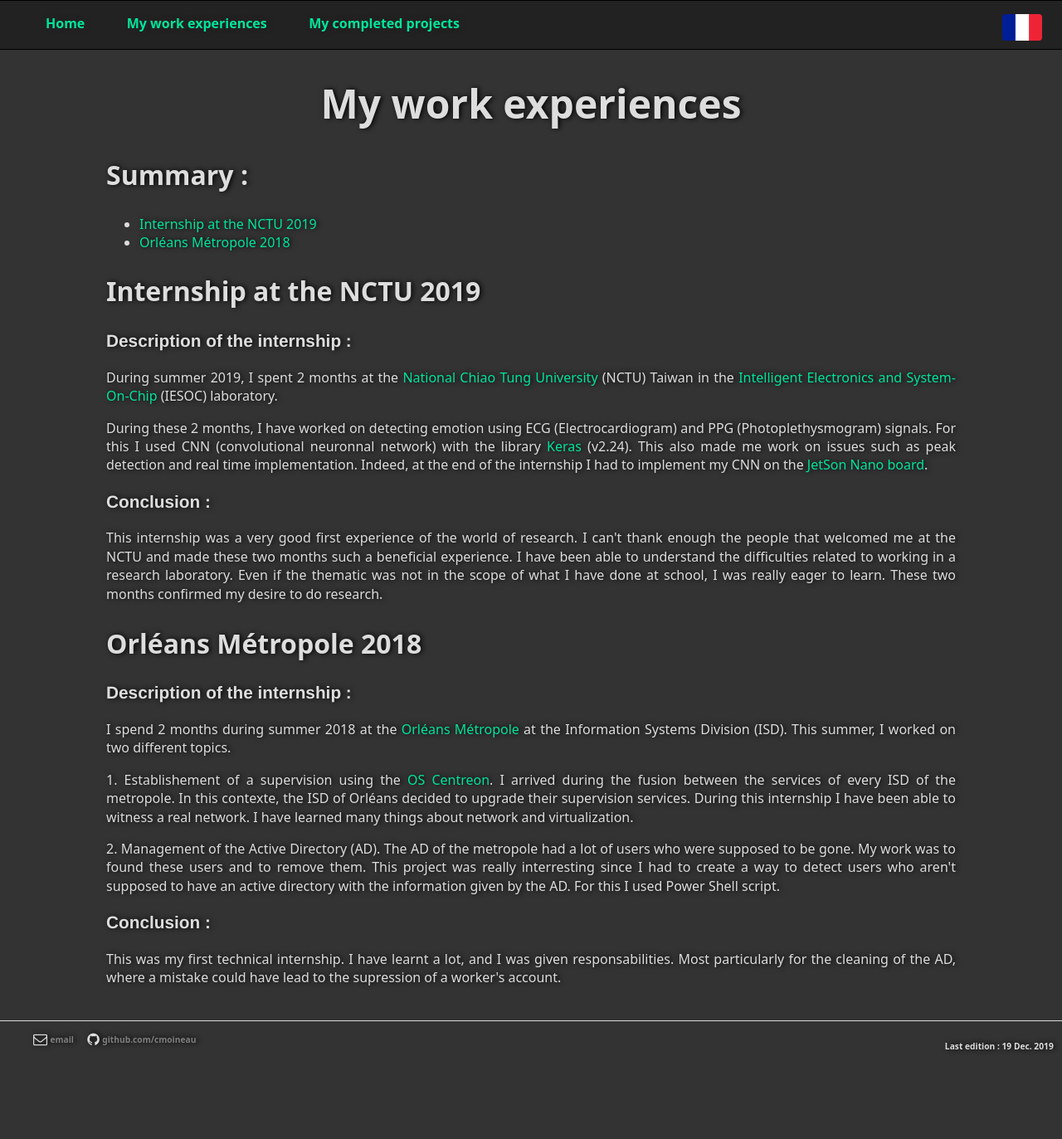
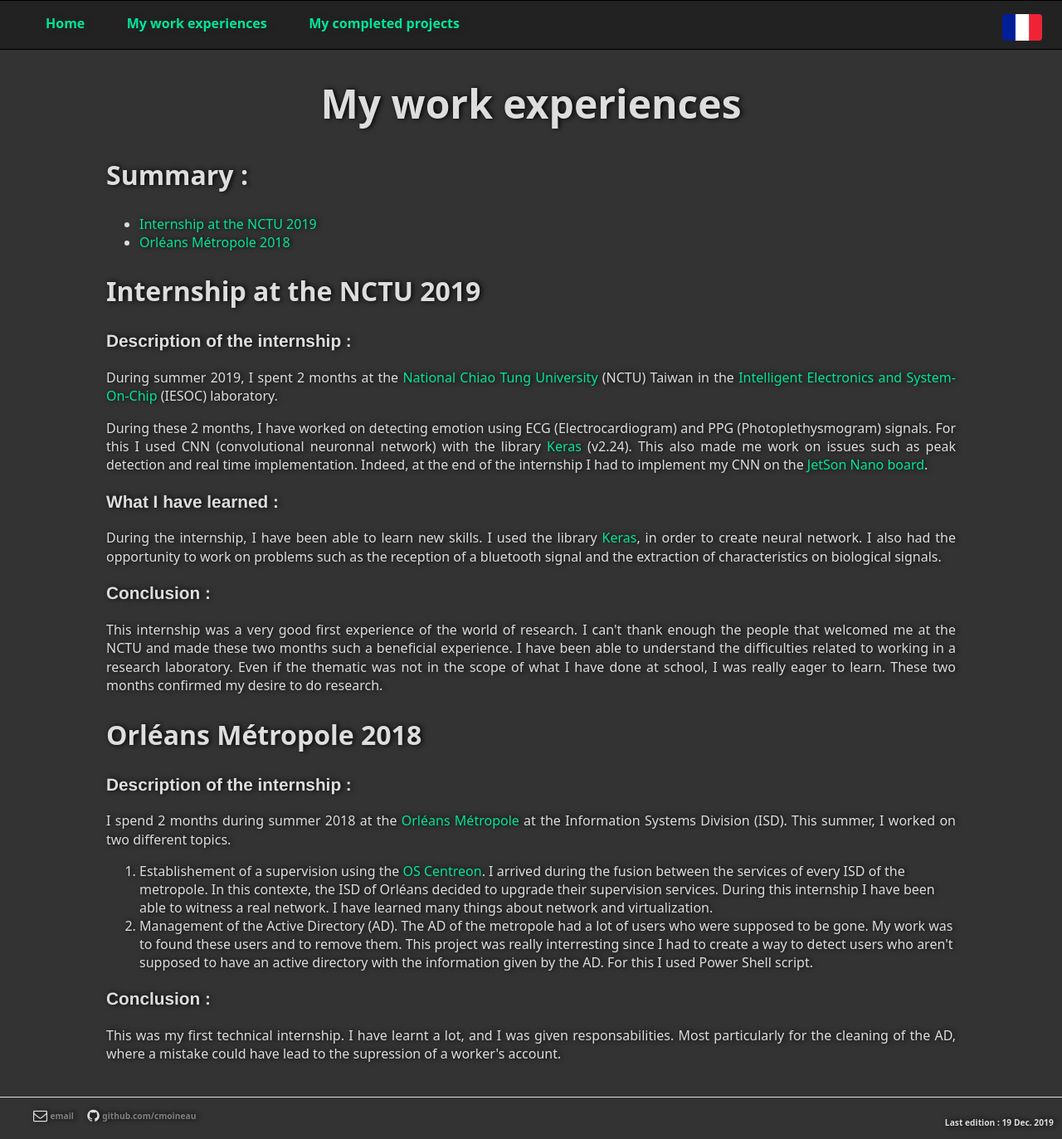
Before and after one commit to cmoineau/cmoineau.github.io, a Jekyll site: the page built from internship/index.html, in a window 1280 px wide. Shown: the whole page at 83% size. Built offline with Jekyll 4.4.1, drawn with Linux system fonts in a browser that asks for light colours; before the commit the page ends 1281 px from its top, so only the background shows below that.

Commit message:
Adding few line to add what i have learnt from my internship.

```diff
--- a/internship/index.html
+++ b/internship/index.html
@@ -4,7 +4,7 @@
 ---
 	<div class="blurb">
 		<h1>My work experiences</h1>
-		<h2>Summary :</h2>
+		<h2 style="text-align: left">Summary :</h2>
 		<ul>
 			<li><a href="#NCTU">Internship at the NCTU 2019</a></li>
     		<li><a href="#Metropole">Orléans Métropole 2018</a></li>
@@ -19,6 +19,11 @@
     			During these 2 months, I have worked on detecting emotion using ECG (Electrocardiogram) and PPG (Photoplethysmogram) signals. For this I used CNN (convolutional neuronnal network) with the library <a href="https://keras.io/">Keras</a> (v2.24). This also made me work on issues such as peak detection and real time implementation. Indeed, at the end of the internship I had to implement my CNN on the <a href="https://developer.nvidia.com/embedded/jetson-nano-developer-kit">JetSon Nano board</a>.
     		</p>
 
+                <h3>What I have learned :</h3>
+                <p>
+                    During the internship, I have been able to learn new skills. I used the library <a href="https://keras.io/">Keras</a>, in order to create neural network. I also had the opportunity to work on problems such as the reception of a bluetooth signal and the extraction of characteristics on biological signals.
+                </p>
+
     		<h3>Conclusion :</h3>
     		<p>
     			This internship was a very good first experience of the world of research. I can't thank enough the people that welcomed me at the NCTU and made these two months such a beneficial experience. I have been able to understand the difficulties related to working in a research laboratory. Even if the thematic was not in the scope of what I have done at school, I was really eager to learn. These two months confirmed my desire to do research.
@@ -29,12 +34,12 @@
     	    <h3>Description of the internship :</h3>
     		<p>I spend 2 months during summer 2018 at the <a href="http://www.orleans-metropole.fr/">Orléans Métropole</a> at the Information Systems Division (ISD). This summer, I worked on two different topics.
     		</p>
-    		<p>
-    			1. Establishement of a supervision using the <a href="https://www.centreon.com/en/solutions/centreon/">OS Centreon</a>. I arrived during the fusion between the services of every ISD of the metropole. In this contexte, the ISD of Orléans decided to upgrade their supervision services. During this internship I have been able to witness a real network. I have learned many things about network and virtualization.
-    		</p>
-			<p>
-    			2. Management of the Active Directory (AD). The AD of the metropole had a lot of users who were supposed to be gone. My work was to found these users and to remove them. This project was really interresting since I had to create a way to detect users who aren't supposed to have an active directory with the information given by the AD. For this I used Power Shell script.
-    		</p>
+    		<ol>
+    			<li> Establishement of a supervision using the <a href="https://www.centreon.com/en/solutions/centreon/">OS Centreon</a>. I arrived during the fusion between the services of every ISD of the metropole. In this contexte, the ISD of Orléans decided to upgrade their supervision services. During this internship I have been able to witness a real network. I have learned many things about network and virtualization.
+    		    </li>
+    			<li> Management of the Active Directory (AD). The AD of the metropole had a lot of users who were supposed to be gone. My work was to found these users and to remove them. This project was really interresting since I had to create a way to detect users who aren't supposed to have an active directory with the information given by the AD. For this I used Power Shell script.
+                </li>
+    		</ol>
     		<h3>Conclusion :</h3>
     		<p>
     			This was my first technical internship. I have learnt a lot, and I was given responsabilities. Most particularly for the cleaning of the AD, where a mistake could have lead to the supression of a worker's account.
```
Also changed, not shown: internship/fr/index.html (+3 -4 lines).
